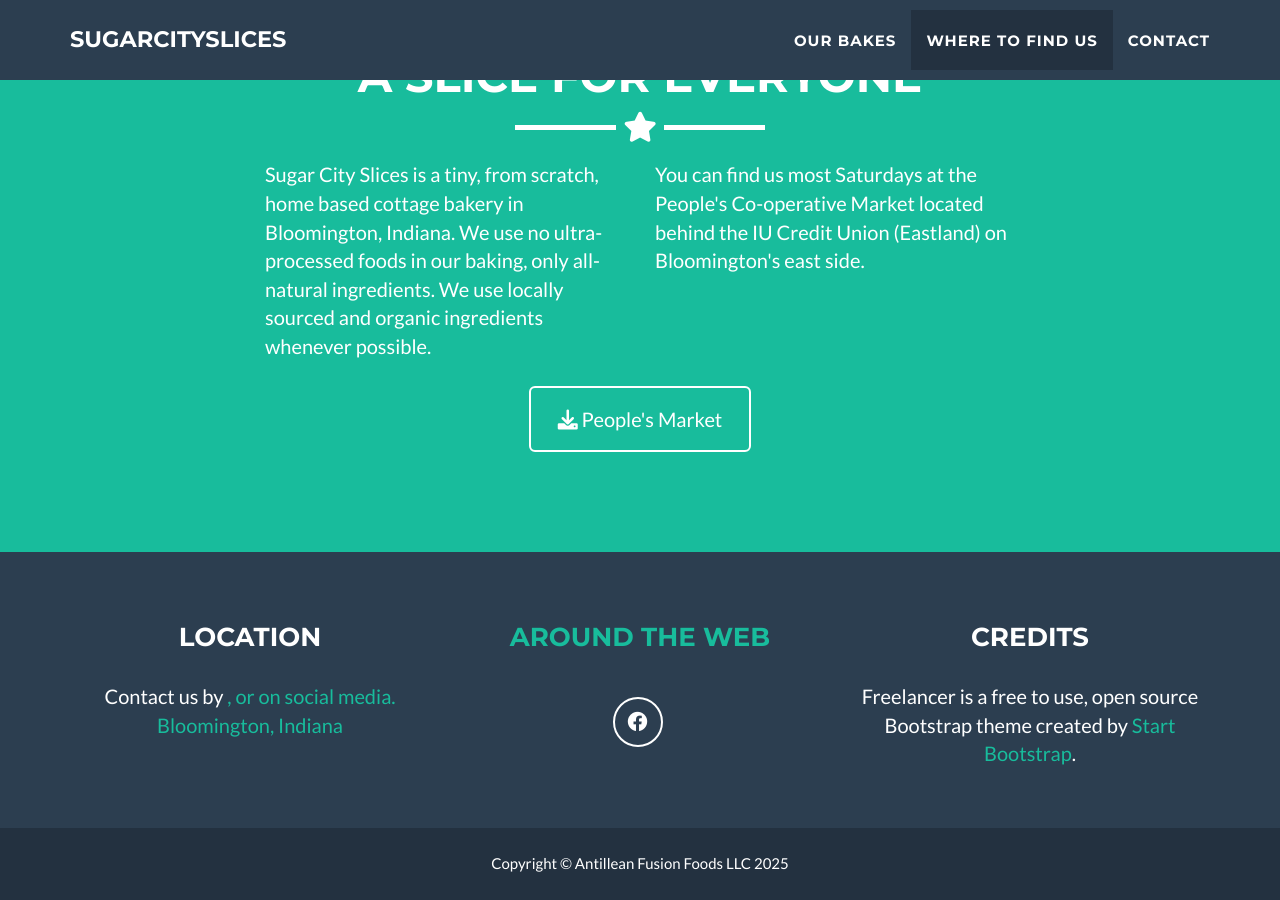
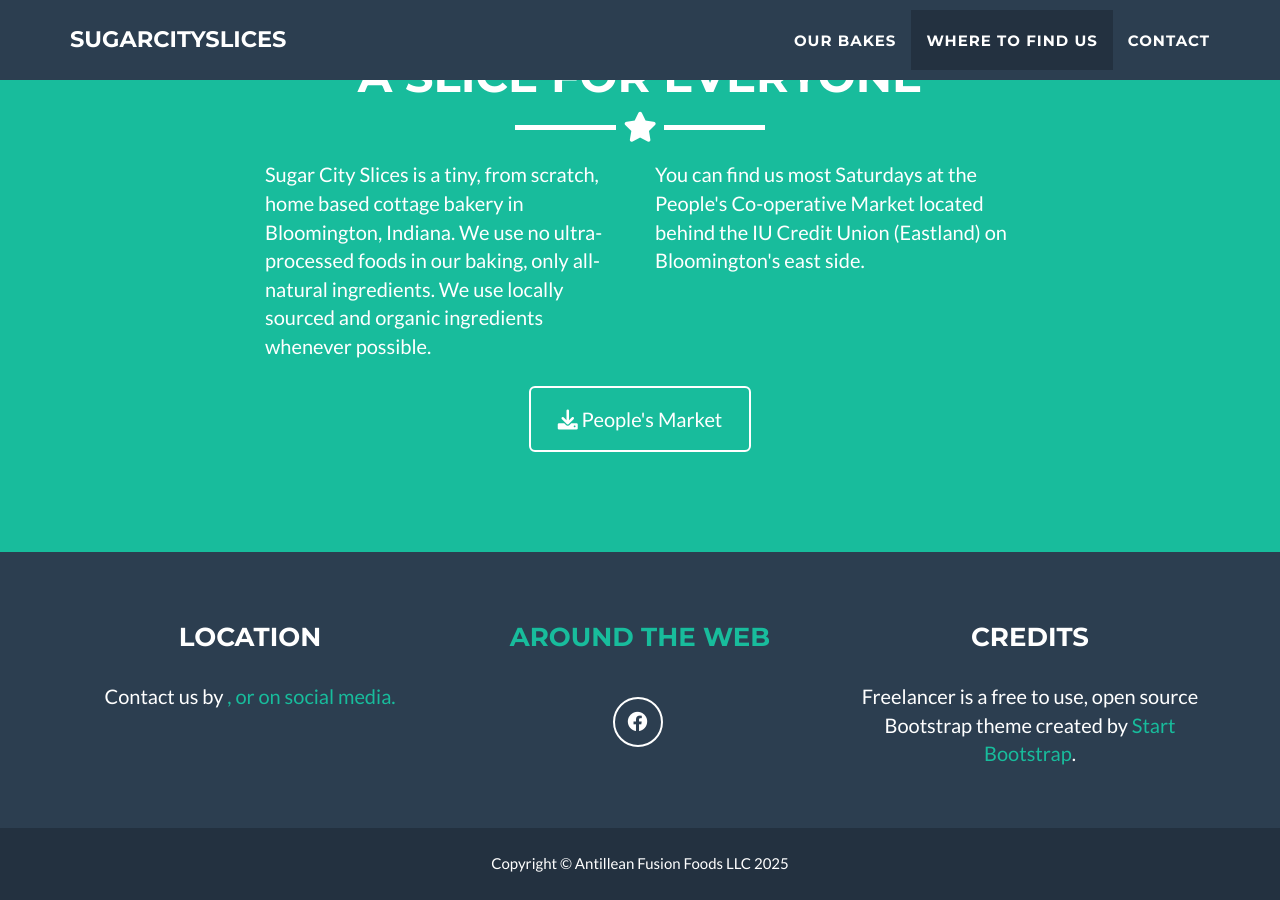
Before and after one commit to willaliburd/Sugarcityslices, a Jekyll site: the page built from _posts/2014-07-18-project-1.markdown, in a window 1280 px wide and 900 px high, scrolled down 2379 px. Built offline with Jekyll 4.4.1, drawn with Linux system fonts in a browser that asks for light colours.

Commit message:
Update _config.yml
removing Bloomington Indiana from address line as it is already on page. Using address space for the contact info

```diff
--- a/_config.yml
+++ b/_config.yml
@@ -45,7 +45,7 @@ social:
 # Postal address (add as many lines as necessary)
 address:
   - line: Contact us by <a href="mailto:info@sugarcityslices.com"sending us an email</a>, or on social media.
-  - line: Bloomington, Indiana
+
 
 # Credits content
 credits: 'Freelancer is a free to use, open source Bootstrap theme created by <a href="http://startbootstrap.com">Start Bootstrap</a>.'
```
